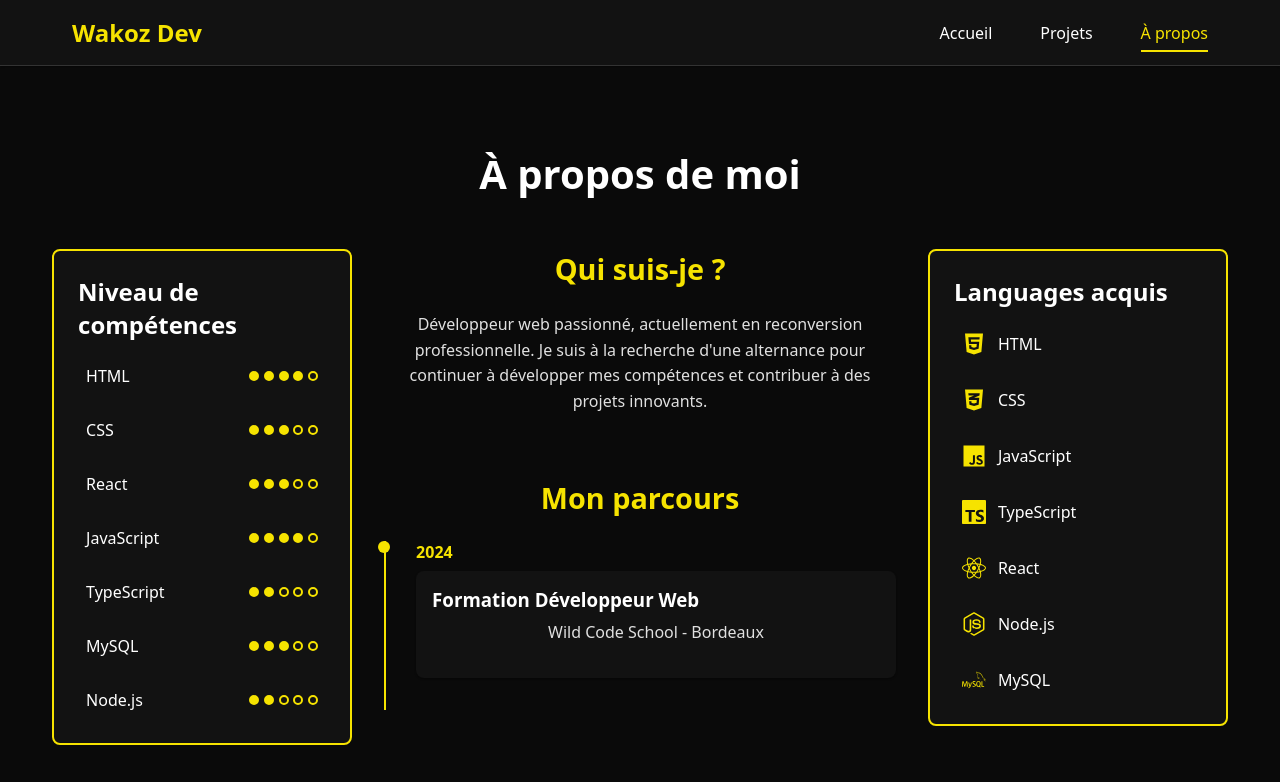
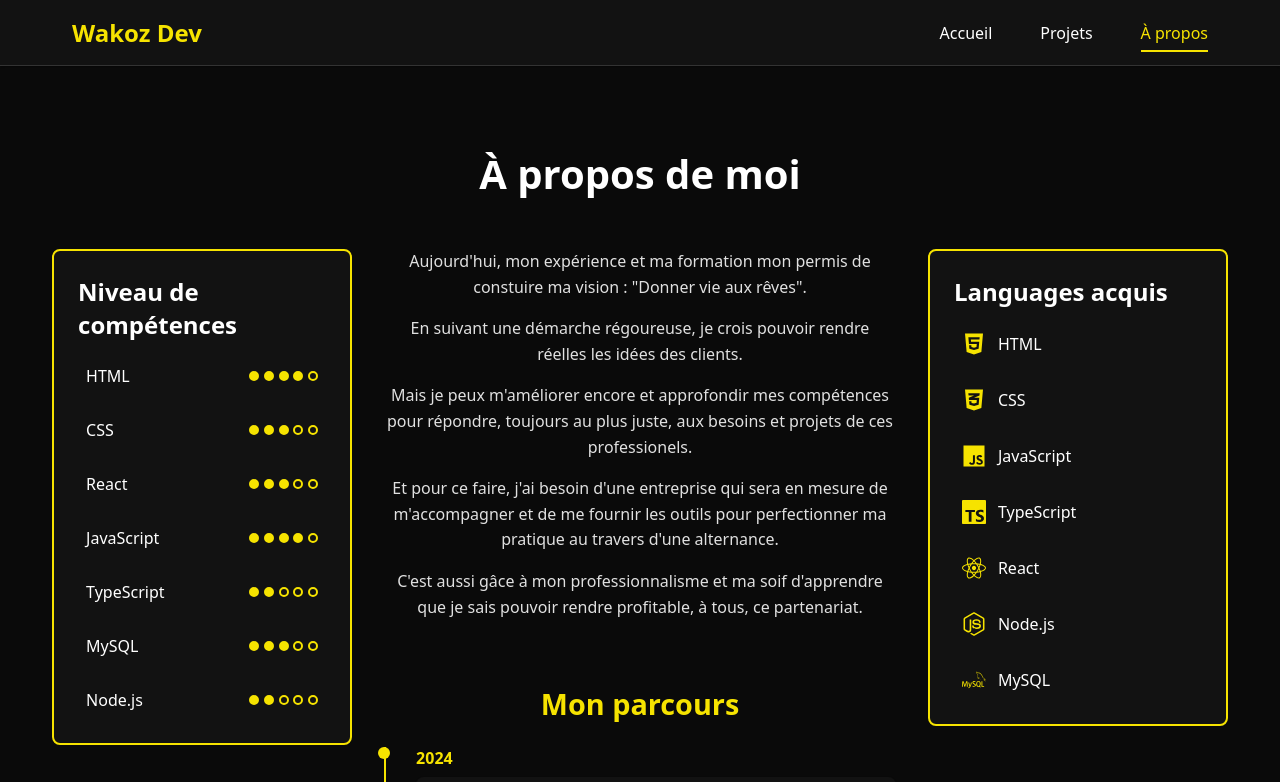
Before and after one commit to Wakoz/Portfolio, a React (Vite) app: page /about in a window 1280 px wide. Shown: the top 782 px of the page. Built offline with nearby package versions, Linux system fonts and the light colour scheme.

Commit message:
Fix paragraphe for job search

```diff
--- a/src/pages/About/index.tsx
+++ b/src/pages/About/index.tsx
@@ -38,12 +38,29 @@ const About = () => {
         {/* Contenu central */}
         <div className="content-center">
           <div className="about-section">
-            <h2>Qui suis-je ?</h2>
             <p>
-              Développeur web passionné, actuellement en reconversion
-              professionnelle. Je suis à la recherche d'une alternance pour
-              continuer à développer mes compétences et contribuer à des projets
-              innovants.
+              Aujourd'hui, mon expérience et ma formation mon permis de
+              constuire ma vision : "Donner vie aux rêves".
+            </p>
+
+            <p>
+              En suivant une démarche régoureuse, je crois pouvoir rendre
+              réelles les idées des clients.
+            </p>
+
+            <p>
+              Mais je peux m'améliorer encore et approfondir mes compétences
+              pour répondre, toujours au plus juste, aux besoins et projets de
+              ces professionels.
+            </p>
+            <p>
+              Et pour ce faire, j'ai besoin d'une entreprise qui sera en mesure
+              de m'accompagner et de me fournir les outils pour perfectionner ma
+              pratique au travers d'une alternance.
+            </p>
+            <p>
+              C'est aussi gâce à mon professionnalisme et ma soif d'apprendre
+              que je sais pouvoir rendre profitable, à tous, ce partenariat.
             </p>
           </div>
 
```
